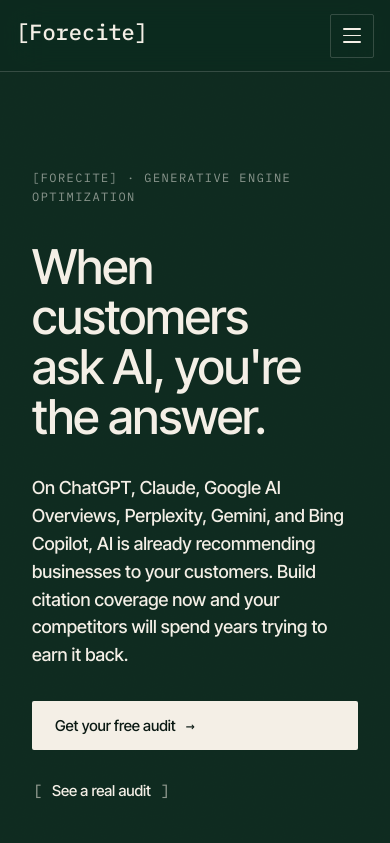
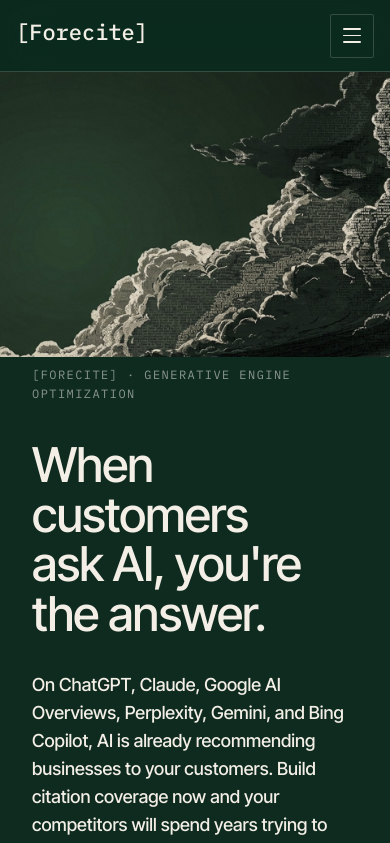
Before and after one commit to InvisibleJaguar90/forecite-site, a React (Vite) app: page / in a window 390 px wide. Shown: the top 843 px of the page. Built offline with nearby package versions, Linux system fonts and the light colour scheme.

Commit message:
Session 4 item 2: HeroBackground sitewide — A default, C on About+FAQ, mobile image as top band

```diff
--- a/src/styles/responsive.css
+++ b/src/styles/responsive.css
@@ -525,9 +525,15 @@ body.drawer-open {
 }
 
 @media (max-width: 768px) {
+  /* Image as a top band, content below. The desktop side-by-side
+     composition can't survive a phone viewport, so we restage: image
+     fills the full width as a decorative band, content sits below
+     on solid forest. The image's "open side" doesn't matter at this
+     layout — both align variants show the cloud composition centered
+     and proportional. */
   .hero-bg {
-    background-image: none !important;
-    background-color: var(--bg) !important;
+    background-size: 100% auto !important;
+    background-position: top center !important;
   }
   .hero-bg::before {
     display: none !important;
@@ -535,7 +541,9 @@ body.drawer-open {
   .hero-bg .hero-bg-content {
     grid-template-columns: 1fr !important;
     min-height: 0 !important;
-    padding-top: 96px !important;
+    /* Image at full width has natural height ~67vw (aspect ratio 1.48:1).
+       Padding-top reserves that space + a 32px gap before content starts. */
+    padding-top: calc(67vw + 32px) !important;
     padding-bottom: 64px !important;
     gap: 0 !important;
   }
```
